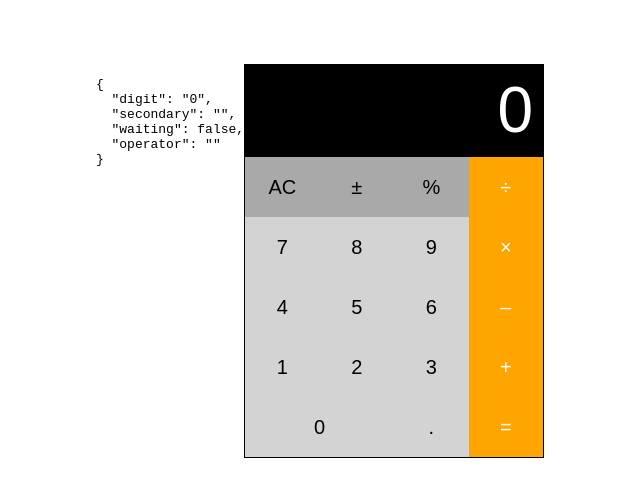
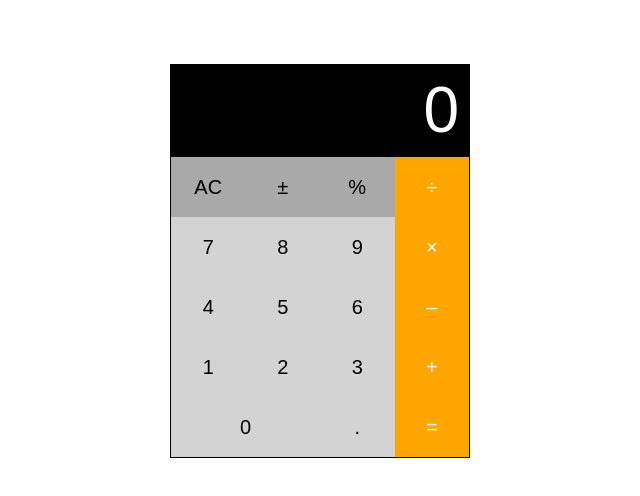
Before and after one commit to cspenc/ML-Calculator, a React (Create React App) app: page / in a window 1280 px wide. Shown: the top 496 px of the page, without its empty margins (320-960 px from the left). Built offline with nearby package versions, Linux system fonts and the light colour scheme.

Commit message:
remove testing json

```diff
--- a/src/App.js
+++ b/src/App.js
@@ -138,7 +138,6 @@ class App extends Component {
   render() {
     return (
       <div className="App">
-        <pre>{JSON.stringify(this.state, null, 2)}</pre>
         <div className="calculator">
           <div className="display">{this.state.digit}</div>
           <div className="buttons">
```
